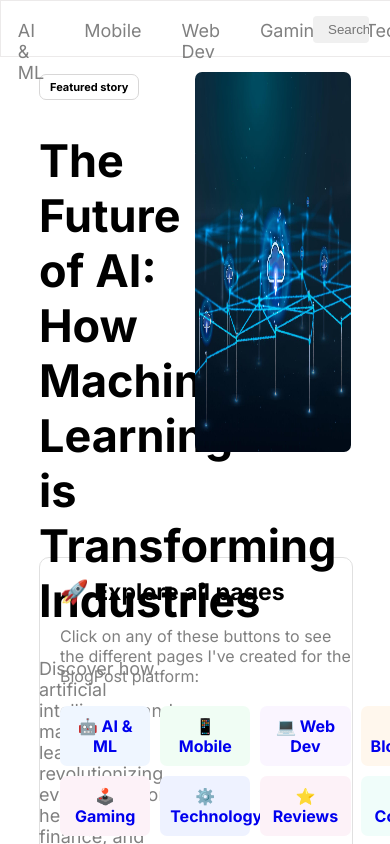
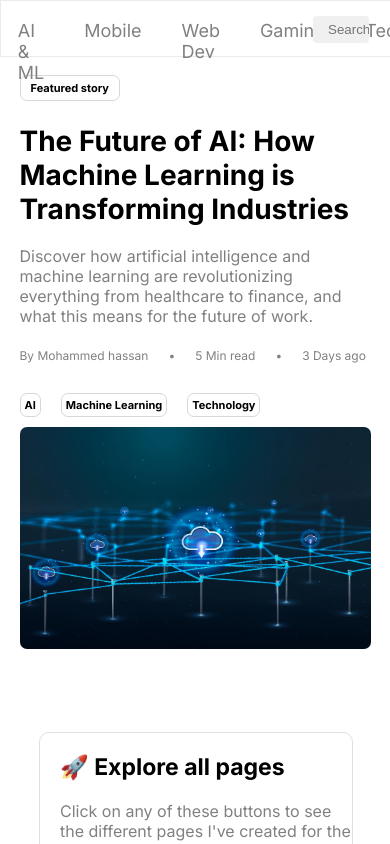
Before and after one commit to mohammedhassan37/blogplatforms, a React (Vite) app: page / in a window 390 px wide. Shown: the top 844 px of the page. Built offline with nearby package versions, Linux system fonts and the light colour scheme.

Commit message:
Refactor HeroSection CSS
Improved layout and responsiveness in HeroSection.css by updating container styles, adding media queries, and reorganizing section comments.

```diff
--- a/src/styles/ArticleShowcaser.css
+++ b/src/styles/ArticleShowcaser.css
@@ -43,6 +43,10 @@
    margin-top: 2rem;
    width: 100%;
 }
+
+
+
+
 
 .placcard{
     display: grid;
--- a/src/styles/HeroSection.css
+++ b/src/styles/HeroSection.css
@@ -1,19 +1,22 @@
-
+/* ===  Main Container  === */
 .hero-sections{
     display: flex;
     justify-content: center;
-    width: 80vw;
-    height: 50vh;
-    margin-left: 10vw;
-    margin-top: 8vh;
+    flex-wrap: wrap;
+    width: 90%;
+    max-width: 1200px;
+    margin: 8vh auto 0 auto;
+    height: auto;
 }
+/* ===  Main Container  === */
 
+/* ===  Secondary containers, Text & Image  === */
 .article-section,.img-section{
-    width: 50%;
-    height: 100%;
-    display: flex;
+   flex:1 1 400px;
 }
+/* ===  Secondary containers, Text & Image  === */
 
+/* ===  Article Section Container  === */
 .article-section{
     display: block;
     height: 90%;
@@ -60,21 +63,6 @@
     margin-bottom: 12.5px;
 }
 
-.img-section img{
-    border-radius: 7px;
-    margin-top: 2.7%;
-    width: 100%;
-    height: 90%;
-    background: black;
-}
-
-.article-information{
-    font-size: 13px;
-    padding-top:10px;
-    padding-bottom:10px;
-}
-
-
 #article-desc{
     font-size: 18px;
     font-weight: none;
@@ -84,3 +72,37 @@
 .article-tags{
     margin-top: 20px;
 }
+
+.article-information{
+    font-size: 13px;
+    padding-top:10px;
+    padding-bottom:10px;
+}
+
+@media (max-width: 768px) {
+  #article-title {
+    font-size: 28px;
+    padding-top: 10px;
+    margin-bottom: 20px;
+  }
+
+  #article-desc {
+    font-size: 16px;
+    width: 100%;
+  }
+
+  .article-information {
+    font-size: 12px;
+  }
+}
+/* ===  Article Section Container  === */
+
+/* ===  Image Section Container  === */
+.img-section img{
+    border-radius: 7px;
+    margin-top: 2.7%;
+    width: 100%;
+    height: 90%;
+    background: black;
+}
+/* ===  Image Section Container  === */
```
